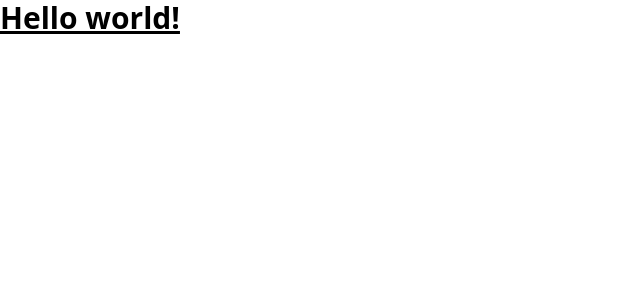
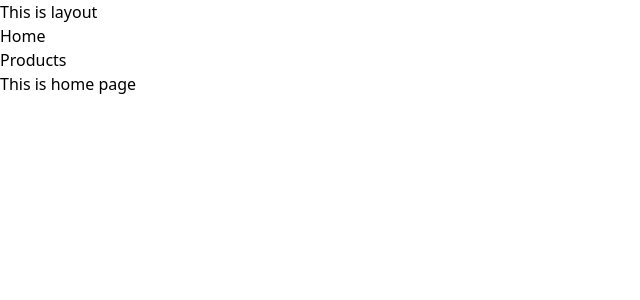
Before and after one commit to qqil/aws-sandbox-spa, a React (Vite) app: page / in a window 1280 px wide. Shown: the top 300 px of the page, without its empty margins (0-640 px from the left). Built offline with nearby package versions, Linux system fonts and the light colour scheme.

Commit message:
Added react-router-dom.

```diff
--- a/package.json
+++ b/package.json
@@ -12,7 +12,8 @@
   },
   "dependencies": {
     "react": "^18.2.0",
-    "react-dom": "^18.2.0"
+    "react-dom": "^18.2.0",
+    "react-router-dom": "^6.4.1"
   },
   "devDependencies": {
     "@types/react": "^18.0.17",
--- a/src/App.tsx
+++ /dev/null
@@ -1,9 +0,0 @@
-function App() {
-  return (
-    <>
-      <h1 className="text-3xl font-bold underline">Hello world!</h1>
-    </>
-  );
-}
-
-export default App;
--- /dev/null
+++ b/src/components/Layout.tsx
@@ -0,0 +1,23 @@
+import { FC } from "react";
+import { Link, Outlet } from "react-router-dom";
+
+const Layout: FC = () => (
+  <>
+    <div>This is layout</div>
+    <div>
+      <ul>
+        <li>
+          <Link to="/">Home</Link>
+        </li>
+        <li>
+          <Link to="/products">Products</Link>
+        </li>
+      </ul>
+    </div>
+    <div>
+      <Outlet />
+    </div>
+  </>
+);
+
+export default Layout;
--- a/src/main.tsx
+++ b/src/main.tsx
@@ -1,10 +1,10 @@
 import React from "react";
 import ReactDOM from "react-dom/client";
-import App from "./App";
 import "./index.css";
+import Router from "./router";
 
 ReactDOM.createRoot(document.getElementById("root") as HTMLElement).render(
   <React.StrictMode>
-    <App />
+    <Router />
   </React.StrictMode>
 );
--- /dev/null
+++ b/src/pages/Home.tsx
@@ -0,0 +1,5 @@
+import { FC } from "react";
+
+const HomePage: FC = () => <>This is home page</>;
+
+export default HomePage;
--- /dev/null
+++ b/src/pages/Products.tsx
@@ -0,0 +1,5 @@
+import { FC } from "react";
+
+const ProductsPage: FC = () => <>Products page</>;
+
+export default ProductsPage;
--- /dev/null
+++ b/src/router.tsx
@@ -0,0 +1,18 @@
+import { FC } from "react";
+import { BrowserRouter, Route, Routes } from "react-router-dom";
+import Layout from "./components/Layout";
+import HomePage from "./pages/Home";
+import ProductsPage from "./pages/Products";
+
+const Router: FC = () => (
+  <BrowserRouter>
+    <Routes>
+      <Route path="/" element={<Layout />}>
+        <Route index element={<HomePage />} />
+        <Route path="products" element={<ProductsPage />} />
+      </Route>
+    </Routes>
+  </BrowserRouter>
+);
+
+export default Router;
```
Also changed, not shown: 1 other file (tests, documents, lock files or other folders).
